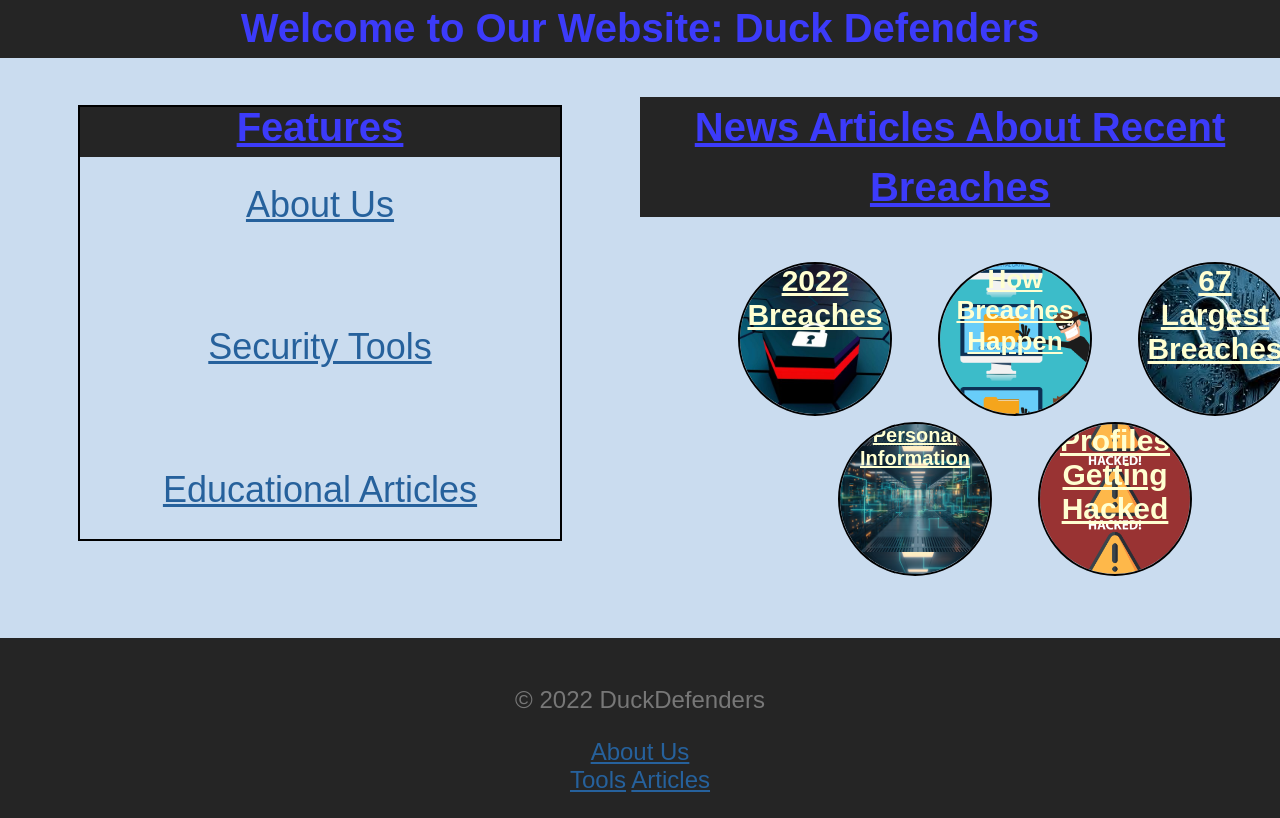
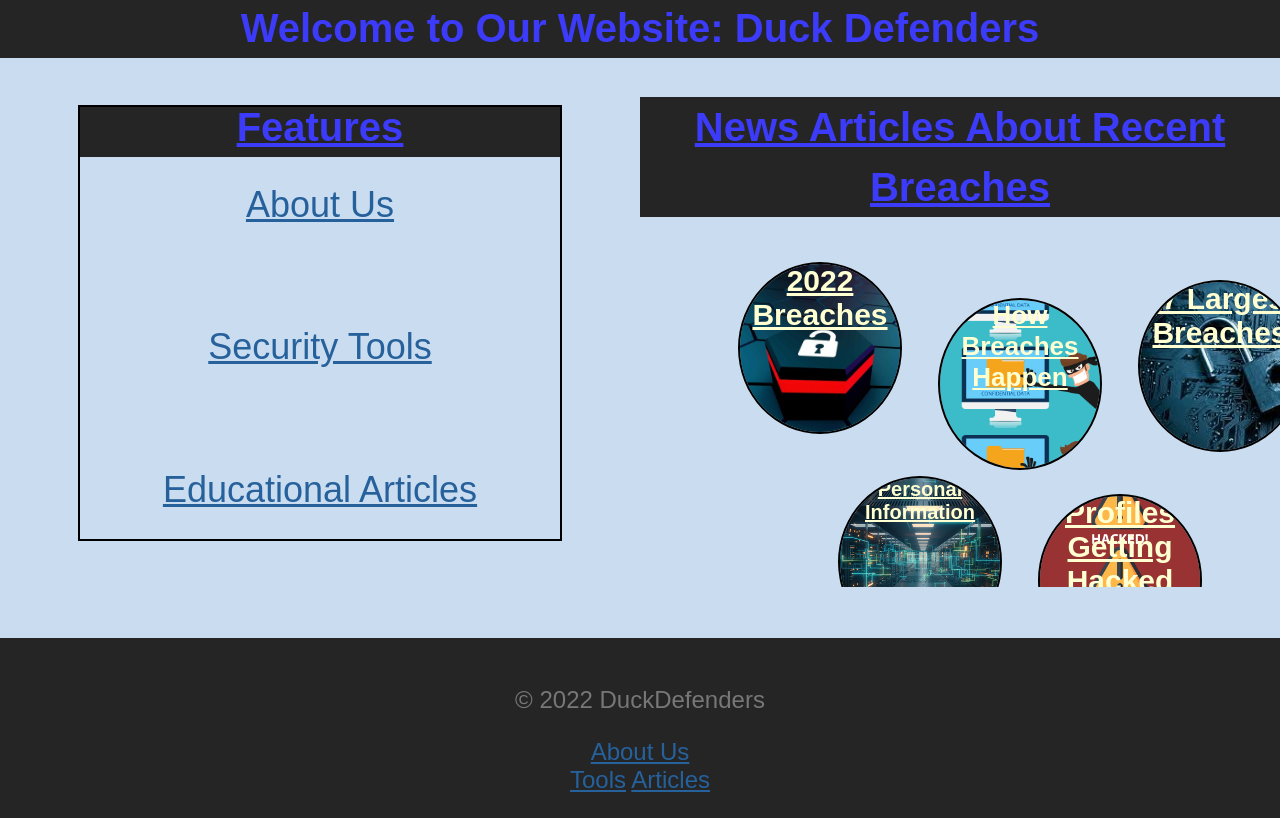
Before and after one commit to aschombe/DuckDefenders, a plain HTML site: page index.html in a window 1280 px wide. Drawn offline with Linux system fonts and the light colour scheme.

Commit message:
testing heights

```diff
--- a/styles/index.css
+++ b/styles/index.css
@@ -78,8 +78,10 @@ margin-right:-10px;
 }
 
 .right .circle1, .circle2, .circle3, .circle4, .circle5 {
-    width: 150px;
-    height: 150px;
+    /* width: 150px; */
+    /* height: 150px; */
+    width: 25%;
+    height: 35%;
     border-radius: 100%;
     /* background-color: #252525; */
     overflow-x: hidden;
```
